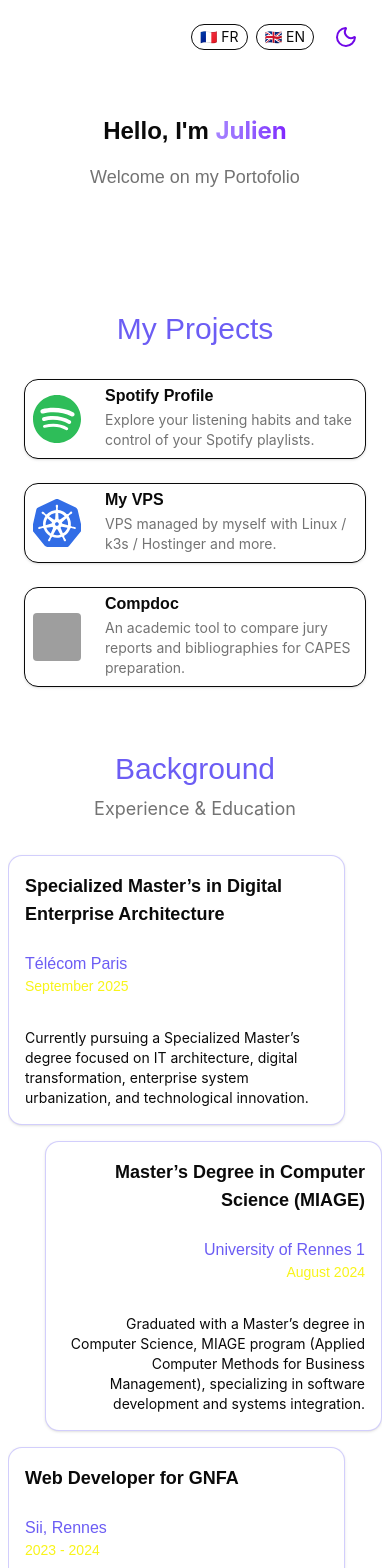
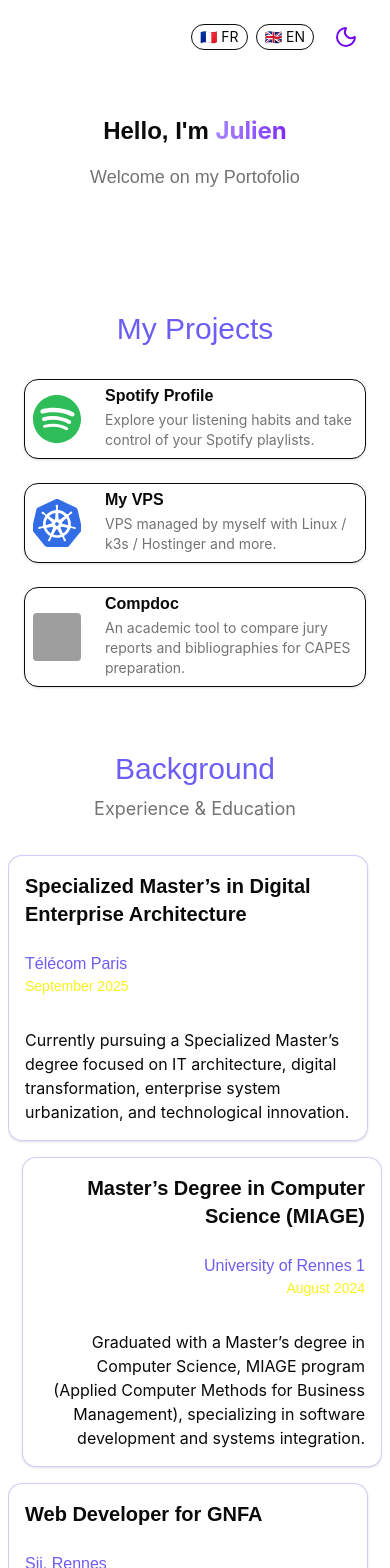
Before and after one commit to julienprr/portfolio-frontend, a React (Vite) app: page / in a window 390 px wide. Shown: the top 1568 px of the page. Built offline with nearby package versions, Linux system fonts and the light colour scheme; grey boxes are pictures that could not be loaded; a web font is replaced by a local one.

Commit message:
Refacto Background Timeline

```diff
--- a/src/sections/BackgroundTimeline.tsx
+++ b/src/sections/BackgroundTimeline.tsx
@@ -14,10 +14,9 @@ const BackgroundTimeLine = ({ timeline }: { timeline: BackgroundItem[] }) => {
     return <span className="hidden h-4 w-4 rounded-full bg-primary sm:flex"></span>;
   };
 
-  const customizedContent = (item: (typeof timeline)[0]) => {
-    return (
+  const TimelineCard = ({ item }: { item: BackgroundItem }) => (
     <FadeInOnScroll>
-        <Card className={`border border-primary/30 p-4 text-foreground`}>
+      <Card className={cn('w-90 border border-primary/30 p-4 text-foreground sm:w-full')}>
         <h3 className="text-xl font-semibold">{item.title}</h3>
         <div>
           <h4 className="text-primary">{item.location}</h4>
@@ -27,30 +26,17 @@ const BackgroundTimeLine = ({ timeline }: { timeline: BackgroundItem[] }) => {
       </Card>
     </FadeInOnScroll>
   );
-  };
 
   if (breakpoint === 'mobile') {
     return (
       <div className="flex flex-col gap-4">
         {timeline.map((item, index) => (
-          <FadeInOnScroll
+          <div
             key={index}
-            className={cn('flex w-full flex-col', index % 2 === 0 ? 'items-start' : 'items-end')}
+            className={cn('flex w-full flex-col', index % 2 === 0 ? 'items-start text-left' : 'items-end text-right')}
           >
-            <Card
-              className={cn(
-                'w-[90%] border border-primary/30 p-4 text-foreground',
-                index % 2 === 0 ? 'text-left' : 'text-right'
-              )}
-            >
-              <h3 className="text-lg font-semibold">{item.title}</h3>
-              <div>
-                <h4 className="text-primary">{item.location}</h4>
-                <h4 className="text-sm text-accent">{item.date}</h4>
+            <TimelineCard item={item} />
           </div>
-              <p className="mt-2 text-sm">{item.description}</p>
-            </Card>
-          </FadeInOnScroll>
         ))}
       </div>
     );
@@ -60,7 +46,7 @@ const BackgroundTimeLine = ({ timeline }: { timeline: BackgroundItem[] }) => {
         value={timeline}
         align="alternate"
         marker={customizedMarker}
-        content={(item) => customizedContent(item)}
+        content={(item) => <TimelineCard item={item} />}
         opposite={() => null}
         className="text-foreground"
         style={{ position: 'relative' }}
```
Lines whose indentation alone changed are shown as unchanged.
